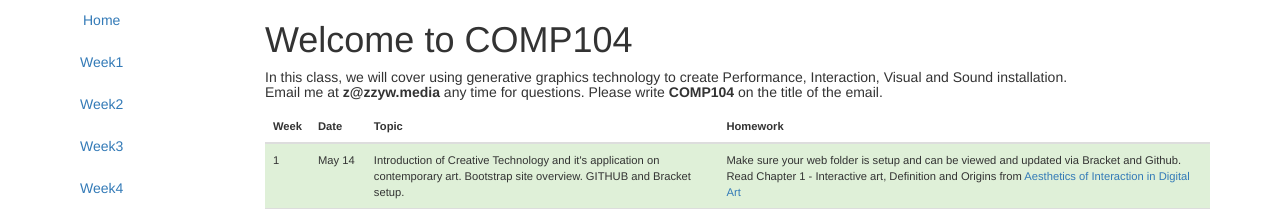
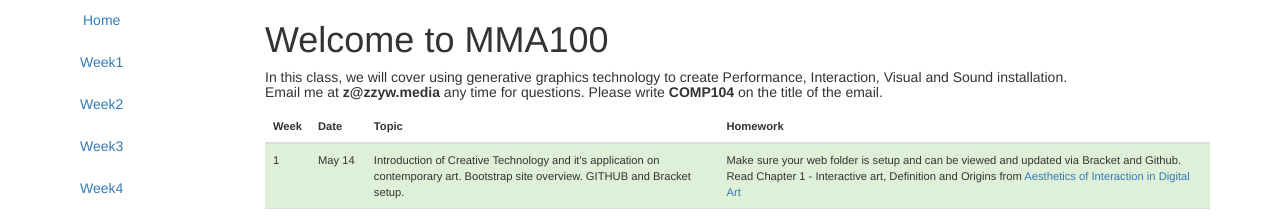
Before and after one commit to zhenzhenqi/MMA100, a Jekyll site: the page built from index.html, in a window 1280 px wide. Shown: the top 216 px of the page. Built offline with Jekyll 4.4.1, drawn with Linux system fonts in a browser that asks for light colours; nearby versions of some CDN libraries.

Commit message:
course name

```diff
--- a/_config.yml
+++ b/_config.yml
@@ -1,5 +1,5 @@
 # Site settings
-title: COMP104
+title: MMA100
 email: your-email@domain.com
 description: > # this means to ignore newlines until "baseurl:"
   This is the class note for Multimedia Development class, an intro-level Web and mobil development class offered by Pi Art Center, New York.
--- a/index.html
+++ b/index.html
@@ -2,7 +2,7 @@
 layout: default
 ---
 
-<h1>Welcome to COMP104
+<h1>Welcome to MMA100
 <h5>In this class, we will cover using generative graphics technology to create Performance, Interaction, Visual and Sound installation.
 <br>Email me at <strong>z@zzyw.media</strong> any time for questions. Please write <strong>COMP104</strong> on the title of the email.
 </h5>
```
